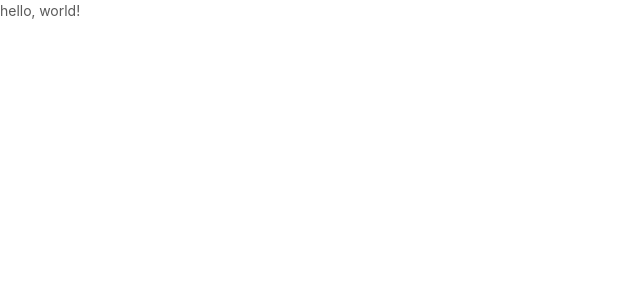
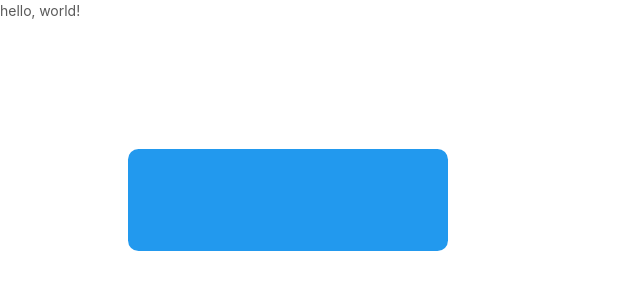
Before and after one commit to kingson314/web-base, a React (Create React App) app: page / in a window 1280 px wide. Shown: the top 300 px of the page, without its empty margins (0-640 px from the left). Built offline with nearby package versions, Linux system fonts and the light colour scheme.

Commit message:
interactjs

```diff
--- a/package.json
+++ b/package.json
@@ -15,6 +15,7 @@
   "dependencies": {
     "animejs": "^3.0.1",
     "d3": "^5.9.2",
+    "interactjs": "^1.4.0",
     "jquery": "^3.4.0",
     "js-cookie": "^2.2.0",
     "konva": "^3.2.5",
@@ -67,6 +68,7 @@
     "mathjs",
     "mockjs",
     "sortablejs",
+    "interactjs",
     "moment",
     "numeral",
     "superagent",
--- a/src/App.js
+++ b/src/App.js
@@ -1,14 +1,66 @@
 import React,{Component} from 'react';
+import './styles/main.scss'
 
 import HelloWorld from "./comps/HelloWorld"
 
+import {interact} from "./utils"
+
 class App extends Component {
+
+  componentDidMount() {
+    interact('.draggable')
+      .draggable({
+        // enable inertial throwing
+        inertia: true,
+        // keep the element within the area of it's parent
+        modifiers: [
+          interact.modifiers.restrict({
+            restriction: "parent",
+            endOnly: true,
+            elementRect: { top: 0, left: 0, bottom: 1, right: 1 }
+          }),
+        ],
+        // enable autoScroll
+        autoScroll: true,
+
+        // call this function on every dragmove event
+        onmove: dragMoveListener,
+        // call this function on every dragend event
+        onend: function (event) {
+          var textEl = event.target.querySelector('p');
+
+          textEl && (textEl.textContent =
+            'moved a distance of '
+            + (Math.sqrt(Math.pow(event.pageX - event.x0, 2) +
+            Math.pow(event.pageY - event.y0, 2) | 0))
+              .toFixed(2) + 'px');
+        }
+      });
+  }
+
   render() {
     return (
-      <div>
+      <div className='home-page'>
         <HelloWorld text='hello, world!'/>
+        <div className="draggable"></div>
       </div>
     )
   }
 }
+function dragMoveListener (event) {
+  var target = event.target,
+    // keep the dragged position in the data-x/data-y attributes
+    x = (parseFloat(target.getAttribute('data-x')) || 0) + event.dx,
+    y = (parseFloat(target.getAttribute('data-y')) || 0) + event.dy;
+
+  // translate the element
+  target.style.webkitTransform =
+    target.style.transform =
+      'translate(' + x + 'px, ' + y + 'px)';
+
+  // update the posiion attributes
+  target.setAttribute('data-x', x);
+  target.setAttribute('data-y', y);
+}
+
 export default App;
--- /dev/null
+++ b/src/styles/main.scss
@@ -0,0 +1,15 @@
+.home-page{
+  .draggable{
+    width: 25%;
+    min-height: 6.5em;
+    margin: 10%;
+    background-color: #29e;
+    color: white;
+    border-radius: 0.75em;
+    padding: 4%;
+    touch-action: none;
+    user-select: none;
+    -webkit-transform: translate(0px, 0px);
+    transform: translate(0px, 0px);
+  }
+}
--- a/src/utils/index.js
+++ b/src/utils/index.js
@@ -2,6 +2,7 @@ const moment = require('moment')
 const numeral = require('numeral')
 const math = require('mathjs')
 const anime = require('animejs/lib/anime.js')
+const interact = require('interactjs')
 const d3 = require('d3')
 const $ = require("jquery")
 const _ = require("lodash")
@@ -25,6 +26,7 @@ const utils = {
   numeral,
   math,
   anime,
+  interact,
   d3,
   $,
   _,
```
Also changed, not shown: 2 other files (tests, documents, lock files or other folders).
